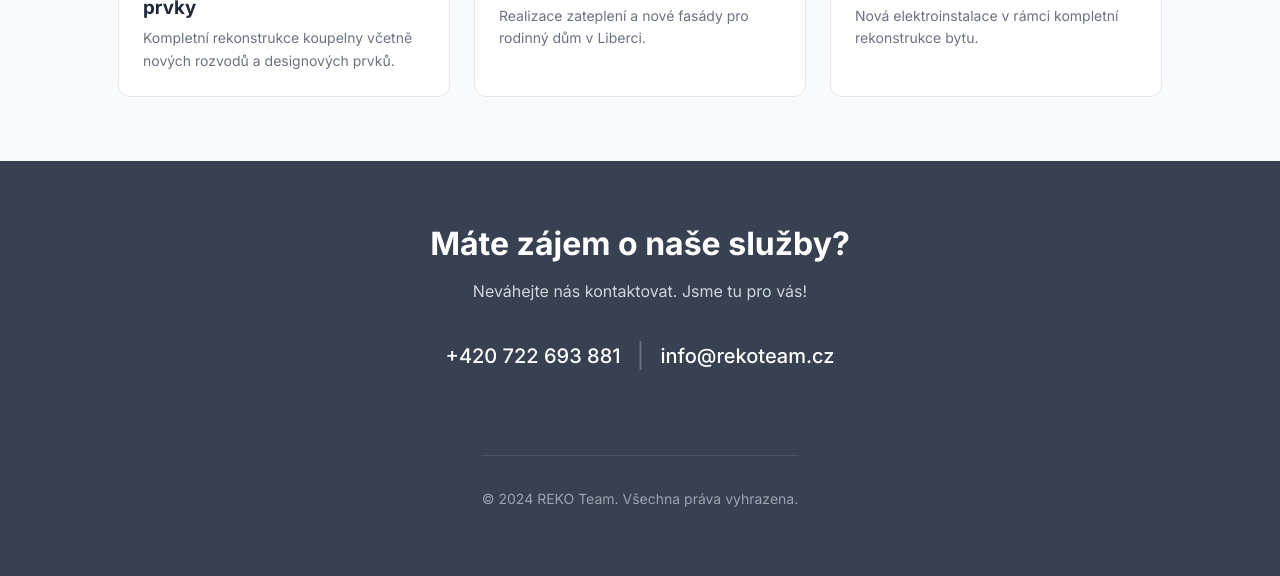
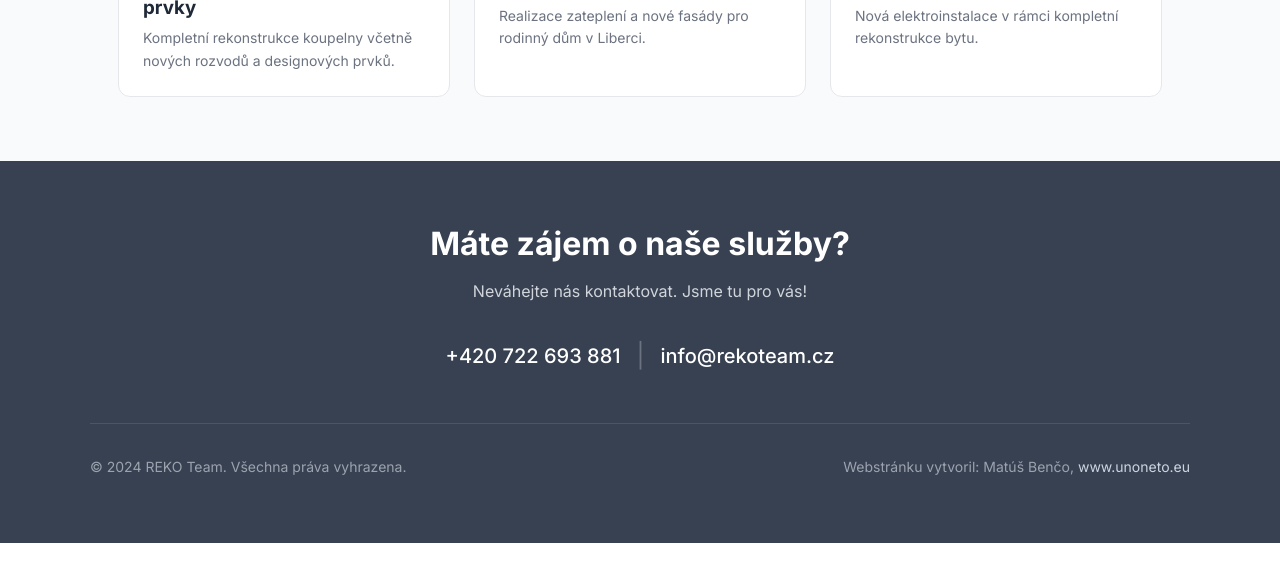
Before and after one commit to Matusbenco/RekoTeam, a plain HTML site: page index.html in a window 1280 px wide. Shown: the part 2672-3248 px from the top of the page. After the commit the page ends 3215 px from the top, so only its background shows below. Drawn offline with Linux system fonts and the light colour scheme.

Commit message:
Add files via upload

```diff
--- a/index.html
+++ b/index.html
@@ -212,7 +212,14 @@
                 <span class="footer-contact-separator">|</span>
                 <a href="mailto:info@rekoteam.cz" class="footer-contact-item">info@rekoteam.cz</a>
             </div>
-            <p class="footer-copyright">&copy; 2024 REKO Team. Všechna práva vyhrazena.</p>
+            <div class="footer-meta">
+    <p class="footer-copyright">
+        &copy; 2024 REKO Team. Všechna práva vyhrazena.
+    </p>
+    <p class="footer-credit">
+        Webstránku vytvoril: Matúš Benčo, <a href="https://www.unoneto.eu" target="_blank" rel="noopener noreferrer">www.unoneto.eu</a>
+    </p>
+</div>
         </div>
     </footer>
 
--- a/style.css
+++ b/style.css
@@ -657,3 +657,47 @@ align-items: center;
     padding: 1rem;
     font-size: 1.1rem;
 }
+
+
+/* ================================== */
+/* ===== ŠTÝLY PRE META ÚDAJE V PÄTIČKE ===== */
+/* ================================== */
+
+.footer-meta {
+    font-size: 0.875rem;
+    color: #9ca3af;
+    border-top: 1px solid #4b5563;
+    padding-top: 2rem;
+    margin-top: 2rem;
+    display: flex;
+    justify-content: space-between;
+    flex-wrap: wrap; /* Zabezpečí zalomenie na menších obrazovkách */
+    gap: 1rem;
+}
+
+/* Odstránime pôvodný štýl z copyrightu, keďže ho teraz manažuje .footer-meta */
+.footer-copyright {
+    border-top: none;
+    padding-top: 0;
+    margin-top: 0;
+}
+
+.footer-credit a {
+    color: #cbd5e1; /* Mierne svetlejšia farba pre odkaz */
+    text-decoration: none;
+    transition: color 0.2s;
+}
+
+.footer-credit a:hover {
+    color: white;
+    text-decoration: underline;
+}
+
+/* Úprava pre mobilné zariadenia, aby boli texty pod sebou a vycentrované */
+@media (max-width: 768px) {
+    .footer-meta {
+        flex-direction: column;
+        align-items: center;
+        gap: 0.5rem;
+    }
+}
```
